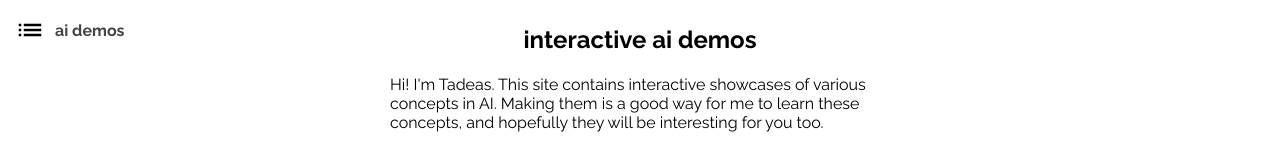
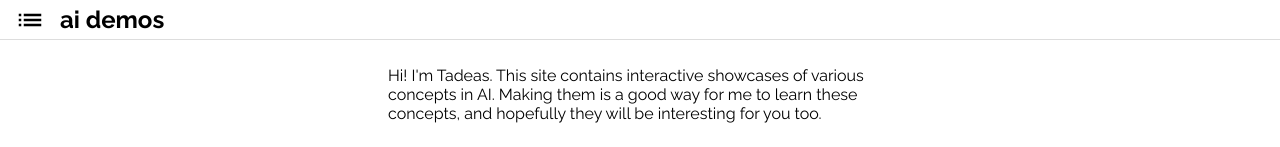
Before and after one commit to tadeaspaule/ai-demos, a website built with webpack: page build/index.html in a window 1280 px wide. Shown: the top 147 px of the page. Built offline with nearby package versions, Linux system fonts and the light colour scheme.

Commit message:
refactored navigation + fixes

```diff
--- a/src/common.js
+++ b/src/common.js
@@ -6,6 +6,7 @@ function siteLink(path) {
 }
 
 export function baseSetup(currentPage) {
+  var pageData = pages.find(p => p.filename == currentPage)
   // sets up navigation
   var navEl = document.createElement('div')
   navEl.className = 'nav'
@@ -42,23 +43,19 @@ export function baseSetup(currentPage) {
   })
   document.body.appendChild(navEl)
 
-  // setup navigation button in top left
-  var topRightNav = document.createElement('div')
-  topRightNav.className = 'nav-status fr fac'
-  var i = document.createElement('i')
-  i.className = 'material-icons btn'
-  i.textContent = 'list'
-  topRightNav.appendChild(i)
-  var currentH4 = document.createElement('h4')
-  currentH4.textContent = pages.find(p => p.filename == currentPage).name
-  topRightNav.appendChild(currentH4)
-  document.body.appendChild(topRightNav)
+  // set up the top bar (navigation button, name, links)
+
+  // navigation button
+  var topNav = document.createElement('div')
+  topNav.className = 'nav-status fr fac'
+  var navListIcon = createMaterialIcon('list','btn')
+  topNav.appendChild(navListIcon)
 
   // setup open/close nav behavior
   var clickCatcher = document.createElement('div')
   clickCatcher.className = 'click-catcher'
   document.body.appendChild(clickCatcher)
-  i.addEventListener('click', function () {
+  navListIcon.addEventListener('click', function () {
     navEl.classList.add('shown')
     clickCatcher.classList.add('shown')
     clickCatcher.style.zIndex = 1
@@ -70,4 +67,65 @@ export function baseSetup(currentPage) {
       clickCatcher.style.zIndex = -1
     }, 400);
   })
+
+  // current page name
+  var currentH2 = document.createElement('h2')
+  currentH2.textContent = pageData.name
+  topNav.appendChild(currentH2)
+
+  // useful links
+  if (currentPage != 'index') topNav.appendChild(createGithubLink(`https://github.com/tadeaspaule/ai-demos/tree/master/src/${pageData.filename}`,'demo code'))
+  if (pageData.notebook) topNav.appendChild(createGithubLink(pageData.notebook,'ai code'))
+  if (pageData.dataset) {
+    var datasetIcon = createMaterialIcon('photo_library')
+    datasetIcon.style.fontSize = '20px'
+    topNav.appendChild(createPictureLink(pageData.dataset,'dataset',datasetIcon))
+  }
+
+  document.body.insertBefore(topNav,document.body.children[0])
+
+  /*
+  <h2><%= htmlWebpackPlugin.options.page.name %></h2>
+  <div class="fr demo-links">
+    <div class="fr fac">
+      <img src="assets/githubicon.png" height="16px">
+      <a href="https://github.com/tadeaspaule/ai-demos/tree/master/src/<%= htmlWebpackPlugin.options.page.filename %>" target="_blank">This demo's code</a>
+    </div>
+    <div class="fr fac">
+      <img src="assets/githubicon.png" height="16px">
+      <a href="<%= htmlWebpackPlugin.options.page.notebook %>" target="_blank">This AI's code</a>
+    </div>
+    <div class="fr fac">
+      <i class="material-icons">photo_library</i>
+      <a href="<%= htmlWebpackPlugin.options.page.dataset %>" target="_blank">Dataset used</a>
+    </div>
+  </div>
+  */
 }
+
+function createGithubLink (href, text) {
+  var githubImg = document.createElement('img')
+  githubImg.src = 'assets/githubicon.png'
+  githubImg.height = 16
+  return createPictureLink(href,text,githubImg)
+}
+
+function createPictureLink (href, text, pictureElem) {
+  var outerDiv = document.createElement('div')
+  outerDiv.className = 'fr fac picturelink'
+  outerDiv.appendChild(pictureElem)
+  var linkTag = document.createElement('a')
+  linkTag.href = href
+  linkTag.textContent = text
+  linkTag.target = '_blank'
+  outerDiv.appendChild(linkTag)
+  return outerDiv
+}
+
+function createMaterialIcon (iconName, classes) {
+  if (!classes) classes = ''
+  var i = document.createElement('i')
+  i.textContent = iconName
+  i.className = `material-icons ${classes}`
+  return i
+}
```
Also changed, not shown: build/assets/styles.css, build/catgan.html, build/index.html, build/mnist.html.
